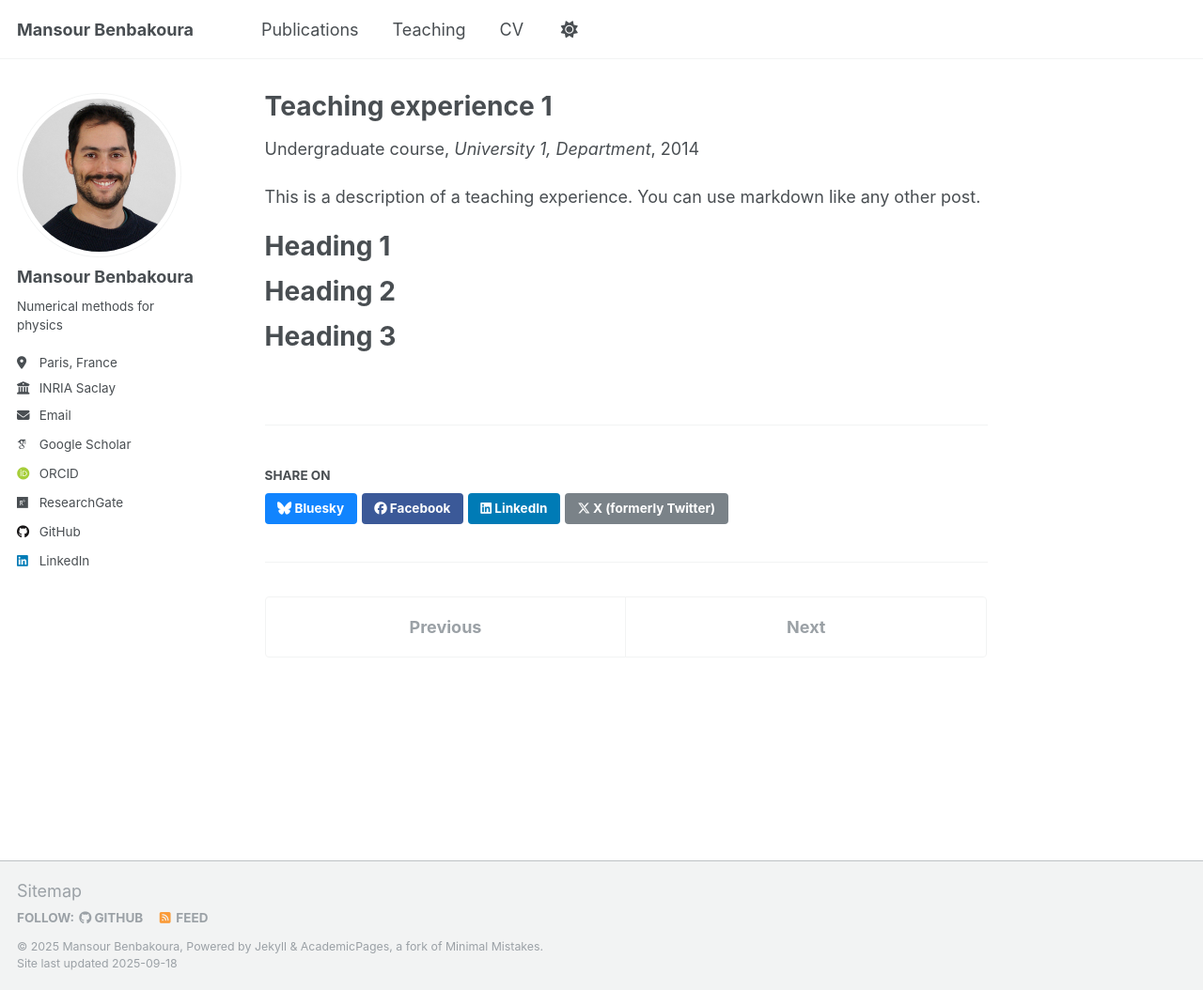
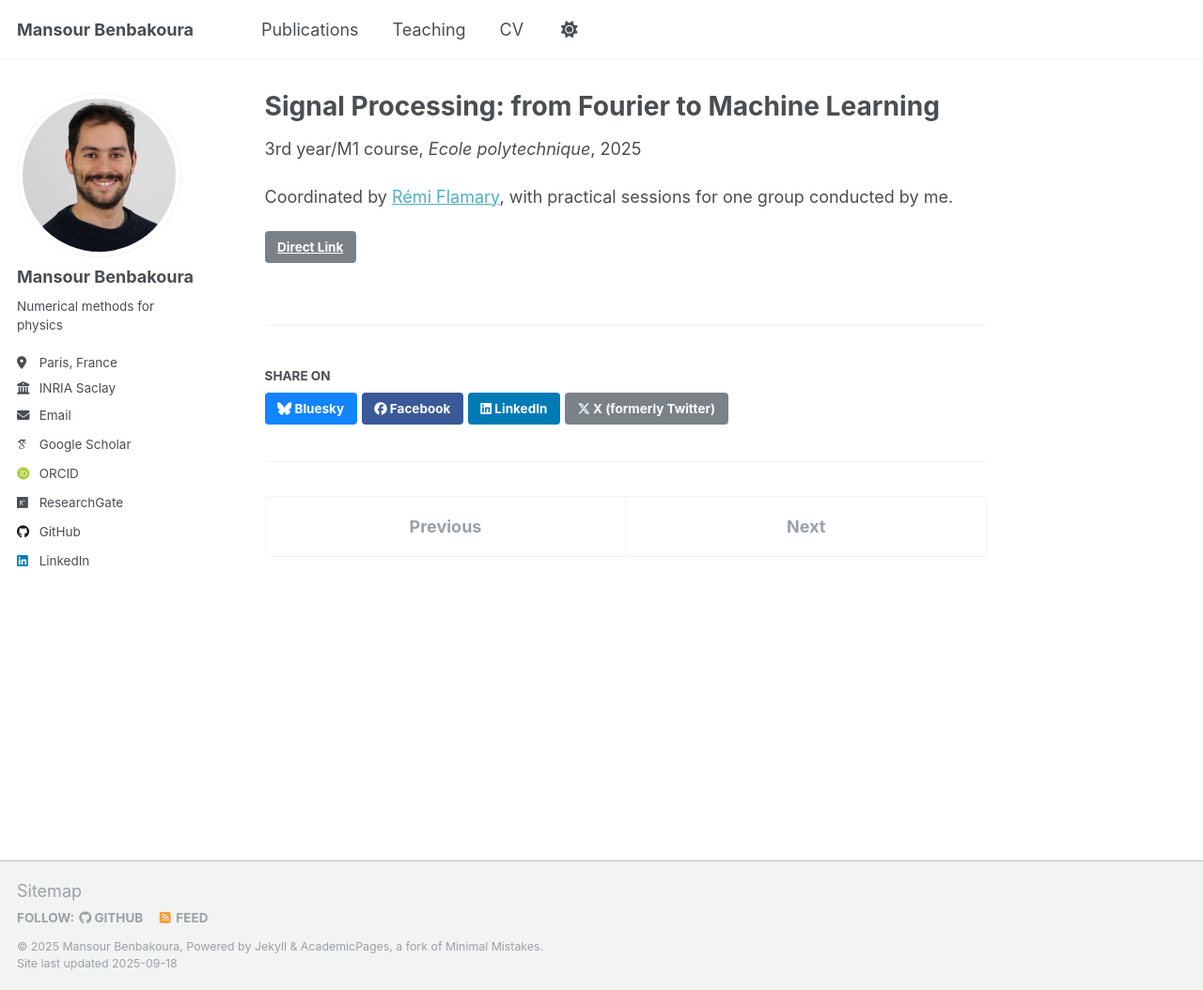
Before and after one commit to mansour-b/mansour-b.github.io, a Jekyll site: the page built from _teaching/2014-spring-teaching-1.md, in a window 1280 px wide and 1054 px high. Shown: the whole window at 94% size. Built offline with Jekyll 4.4.1, drawn with Linux system fonts in a browser that asks for light colours; some web fonts are replaced; a script that is not in the unit is left out.

Commit message:
add signal processing course

```diff
--- a/_teaching/2014-spring-teaching-1.md
+++ b/_teaching/2014-spring-teaching-1.md
@@ -1,20 +1,10 @@
 ---
-title: "Teaching experience 1"
+title: "Signal Processing: from Fourier to Machine Learning"
+link: "https://remi.flamary.com/cours/map555_signal_processing.html"
 collection: teaching
-type: "Undergraduate course"
-permalink: /teaching/2014-spring-teaching-1
-venue: "University 1, Department"
-date: 2014-01-01
-location: "City, Country"
+type: "3rd year/M1 course"
+venue: "Ecole polytechnique"
+date: 2025-10-01
+location: "Palaiseau, France"
 ---
-
-This is a description of a teaching experience. You can use markdown like any other post.
-
-Heading 1
-======
-
-Heading 2
-======
-
-Heading 3
-======
+Coordinated by [Rémi Flamary](https://remi.flamary.com/), with practical sessions for one group conducted by me.
```
